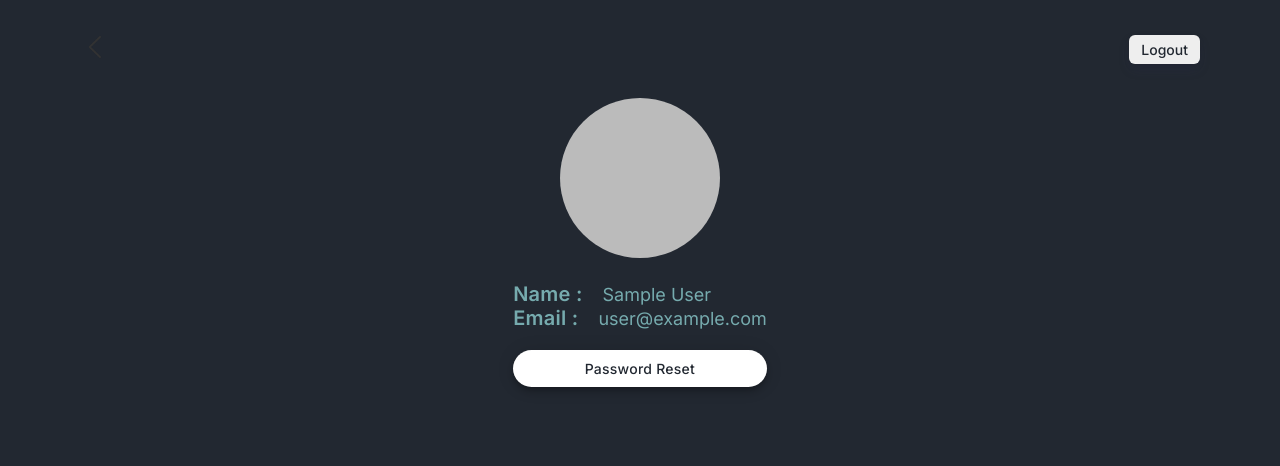
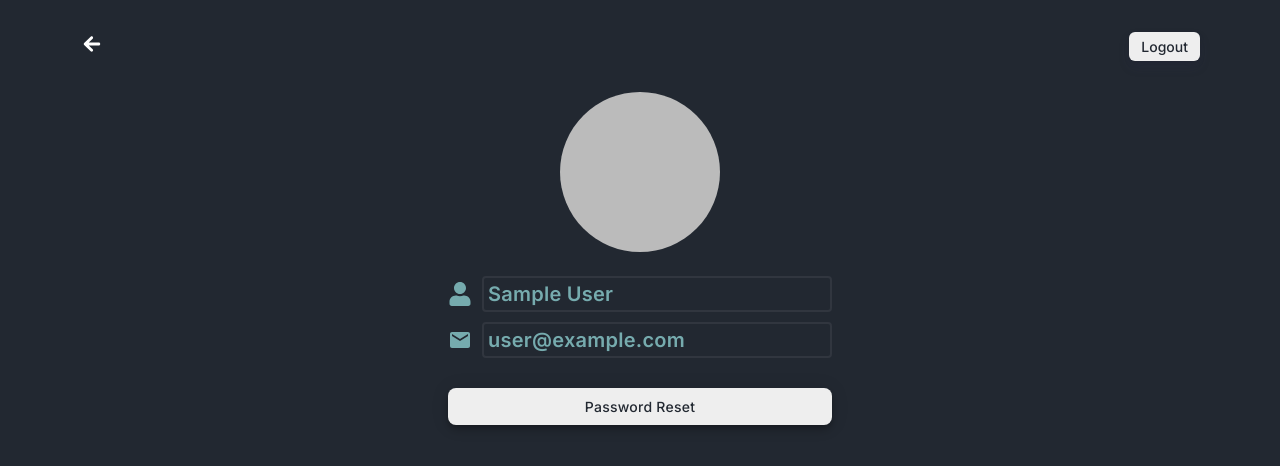
Before and after one commit to kaspra/letztalk-chatapp, a React (Vite) app: page /profile in a window 1280 px wide. Shown: the top 466 px of the page. Built offline with nearby package versions, Linux system fonts and the light colour scheme; no server answers; sample sign-in values are in the browser's storage.

Commit message:
Updated Profile UI

```diff
--- a/src/pages/UserInfo/UserInfo.jsx
+++ b/src/pages/UserInfo/UserInfo.jsx
@@ -1,5 +1,8 @@
 import React, { useContext } from "react";
 import { signOut } from "firebase/auth";
+import { IoMdArrowRoundBack } from "react-icons/io";
+import { FaUser } from "react-icons/fa";
+import { MdEmail } from "react-icons/md";
 
 import { auth } from "../../firebase";
 import { AuthContext } from "../../context/AuthContext";
@@ -18,11 +21,11 @@ const UserProfile = ({ currentUser }) => {
       </div>
       <div className="userinfo-col">
         <div className="userinfo-con">
-          <p>Name :</p>
+          <FaUser size={24} />
           <span>{currentUser.displayName}</span>
         </div>
         <div className="userinfo-con">
-          <p>Email :</p>
+          <MdEmail size={24} />
           <span>{currentUser.email}</span>
         </div>
         <div className="userinfo-btn">
@@ -54,7 +57,7 @@ const UserInfo = () => {
     <div className="userinfo">
       <div className="userinfo_redirect">
         <a href="/">
-          <img src={images.backarrow} />
+          <IoMdArrowRoundBack size={24} color="white" />
         </a>
         <Logout />
       </div>
--- a/src/pages/UserInfo/UserInfo.scss
+++ b/src/pages/UserInfo/UserInfo.scss
@@ -68,14 +68,22 @@
     .userinfo-col {
       font-size: 18px;
       padding: 20px 0px;
+      row-gap: 10px;
+      display: flex;
+      flex-direction: column;
 
       .userinfo-con {
         display: flex;
-        column-gap: 20px;
+        gap: 10px;
         align-items: center;
         color: $dark-gray;
 
-        p {
+        span {
+          border: 2px solid $secondary-color;
+          min-width: 350px;
+          max-width: fit-content;
+          border-radius: 4px;
+          padding: 4px;
           font-size: 20px;
           font-weight: 600;
           letter-spacing: 0.25px;
@@ -85,15 +93,16 @@
 
     .userinfo-btn {
       margin-top: 20px;
-
+      display: flex;
+      justify-content: center;
       .reset_btn {
         width: 100%;
         display: inline-flex;
         align-items: center;
         justify-content: center;
         appearance: none;
-        background-color: #fff;
-        border-radius: 24px;
+        background-color: $main-color;
+        border-radius: 8px;
         border-style: none;
         box-shadow: rgba(0, 0, 0, 0.2) 0 3px 5px -1px,
           rgba(0, 0, 0, 0.14) 0 6px 10px 0, rgba(0, 0, 0, 0.12) 0 1px 18px 0;
```
